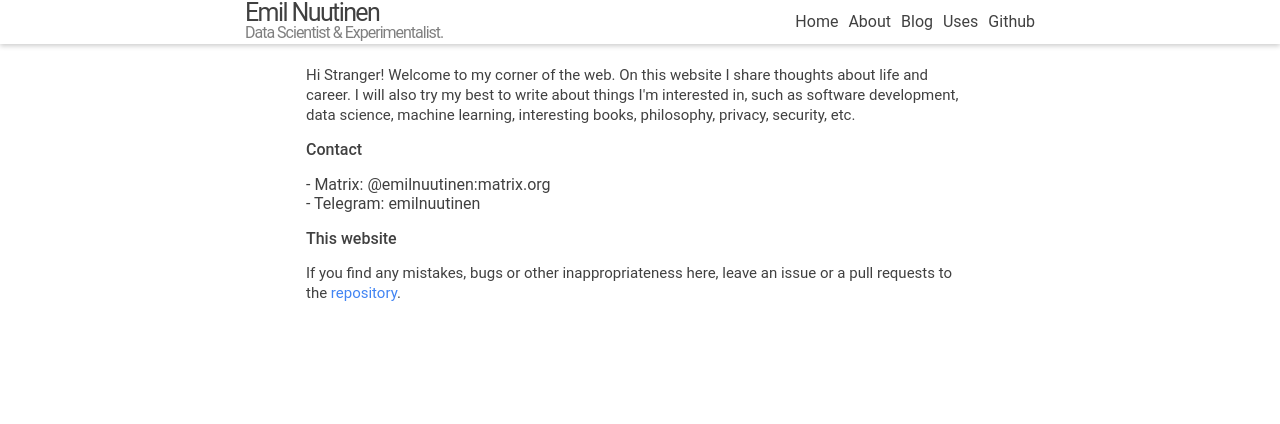
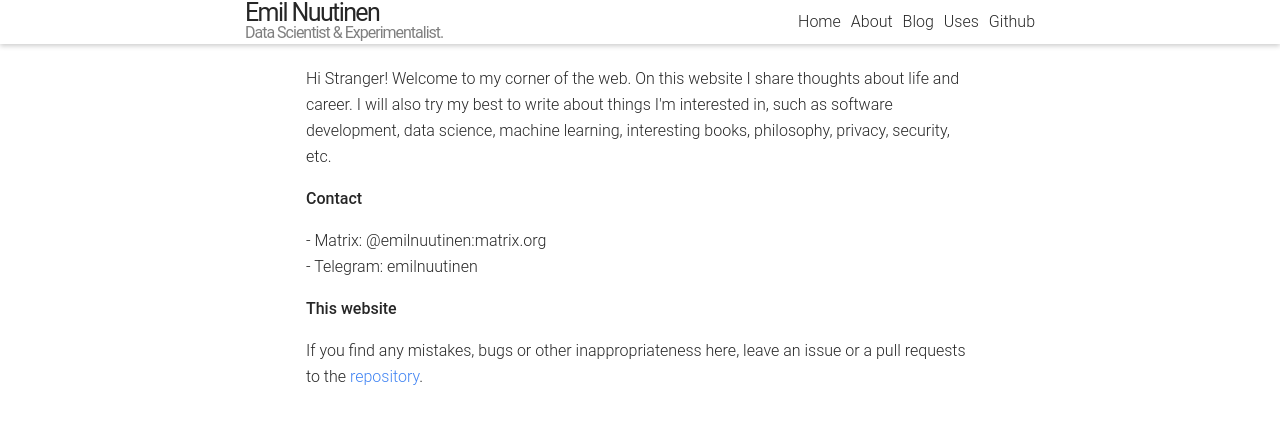
Before and after one commit to emilrwx/emilrwx_website, a Next.js app: page / in a window 1280 px wide. Shown: the top 424 px of the page. Built offline with nearby package versions, Linux system fonts and the light colour scheme.

Commit message:
Make base font bigger and lighter. Make light theme font color darker

```diff
--- a/styles/globals.css
+++ b/styles/globals.css
@@ -11,7 +11,7 @@
 @media (prefers-color-scheme: light) {
   :root {
     --bg: #ffffff;
-    --fg: rgba(0, 0, 0, 0.75);
+    --fg: rgba(0, 0, 0, 0.85);
     --fgSecondary: rgba(0, 0, 0, 0.5);
     --blue: rgb(65, 132, 243);
     --shadow: rgba(0, 0, 0, 0.2)
@@ -31,6 +31,9 @@ body {
   background: var(--bg);
   color: var(--fg);
   font-family: 'Roboto';
+  font-size: 16px;
+  line-height: 26px;
+  font-weight: 300;
   margin: 0;
 }
 
@@ -46,9 +49,9 @@ h6 {
 }
 
 p {
-  font-size: 15px;
-  line-height: 20px;
-  font-weight: 400;
+  font-size: 16px;
+  line-height: 26px;
+  font-weight: 300;
 }
 
 b,
```
